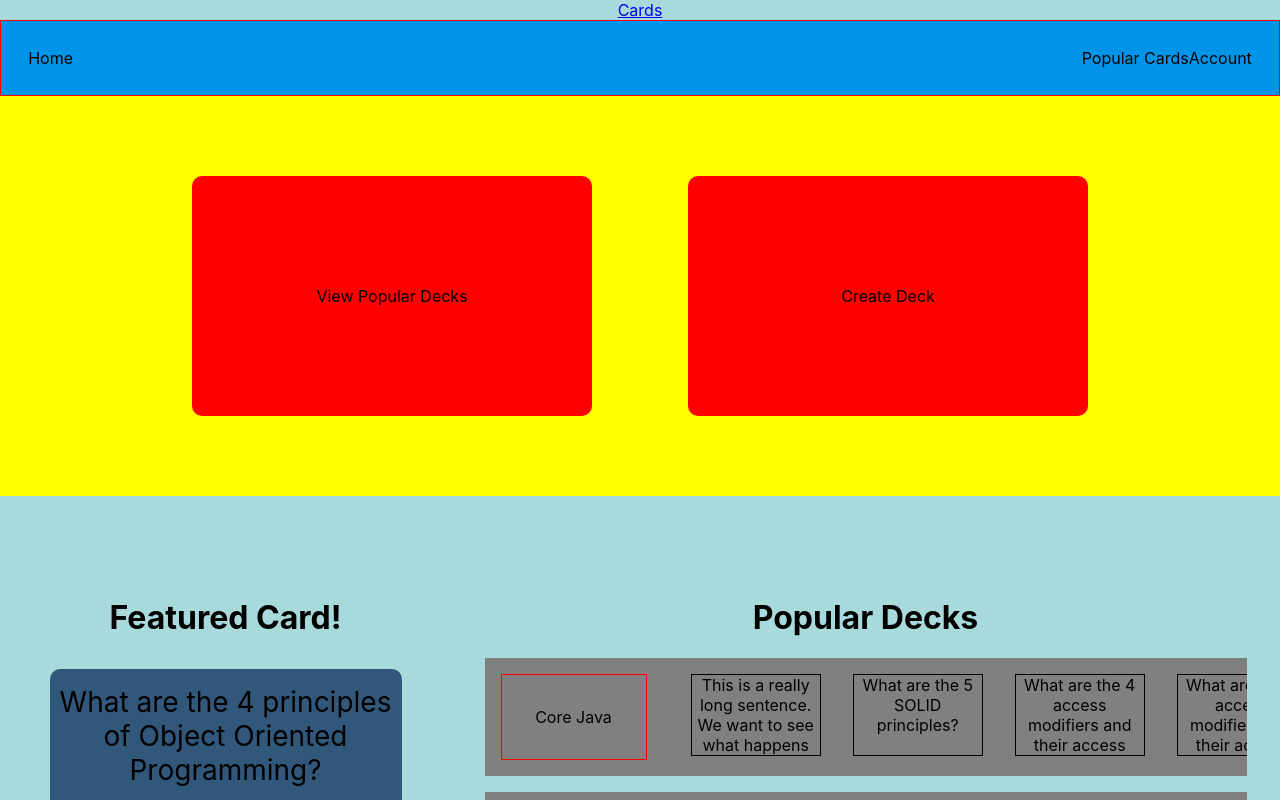
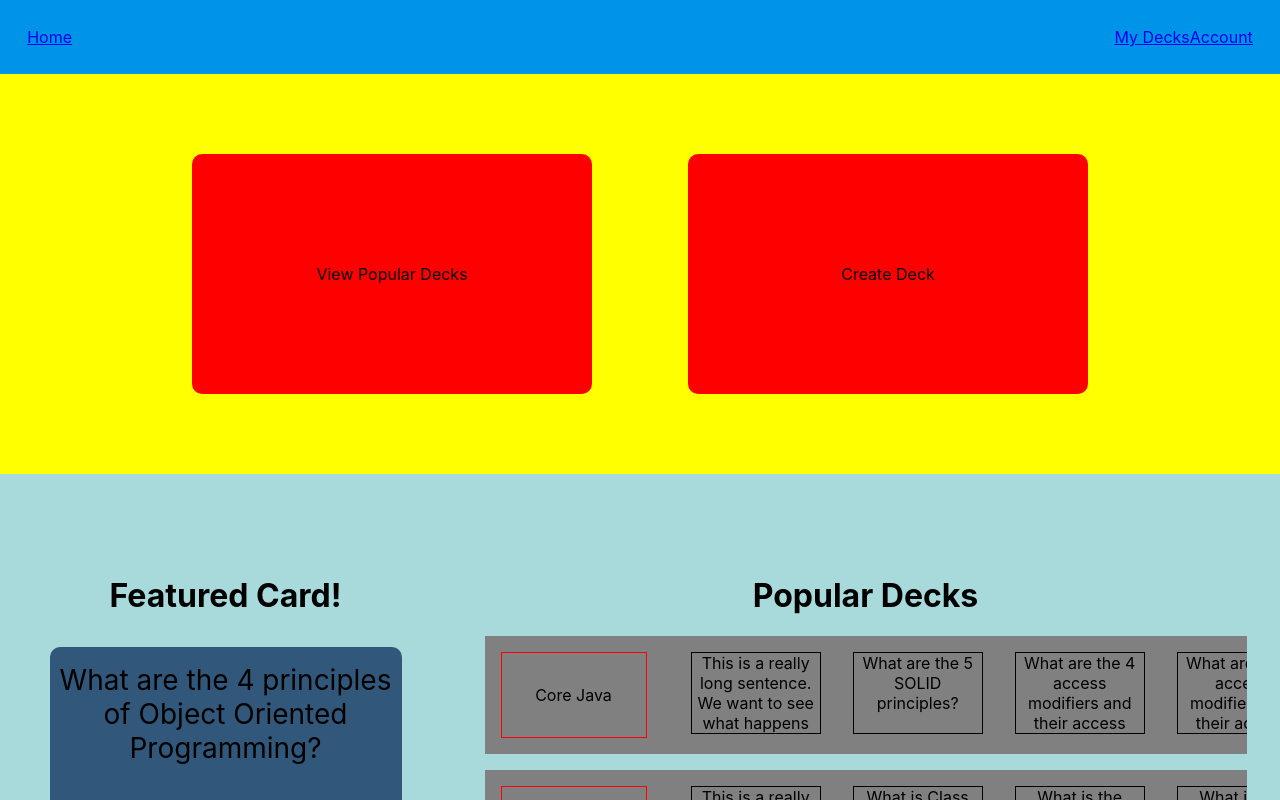
Before and after one commit to michael-mcmasters/Notecards, a React (Create React App) app: page / in a window 1280 px wide. Shown: the top 800 px of the page. Built offline with nearby package versions, Linux system fonts and the light colour scheme.

Commit message:
Navbar now linkes to homepage and cards page

```diff
--- a/src/App.js
+++ b/src/App.js
@@ -3,7 +3,6 @@ import {
   BrowserRouter as Router,
   Switch,
   Route,
-  Link
 } from "react-router-dom";
 import Navbar from "./components/navbar/Navbar.js";
 import HomePage from "./components/homepage/HomePage.js";
@@ -14,25 +13,27 @@ function App() {
   return (
     <div className="App">
       <Router>
-        <Link to="/cards">Cards</Link>
+
+        <Navbar></Navbar>
 
         <Switch>
           <Route path="/cards">
-            <div>Hello</div>
+            <h1 className="title App-logo">Java</h1>
+            <CardContainers></CardContainers>
+            <div className="controls-description">
+              <p>Use the arrow keys to cycle</p>
+              <p>Space bar to flip</p>
+              <p>Up key if you knew the answer</p>
+              <p>And click a card to edit its content</p>
+            </div>
           </Route>
+
+          {/* Home path must be last path for router to work */}
           <Route path="/">
-            <Navbar></Navbar>
             <HomePage></HomePage>
           </Route>
         </Switch>
-        {/* <h1 className="title App-logo">Java</h1>
-      <CardContainers></CardContainers>
-      <div className="controls-description">
-        <p>Use the arrow keys to cycle</p>
-        <p>Space bar to flip</p>
-        <p>Up key if you knew the answer</p>
-        <p>And click a card to edit its content</p>
-      </div> */}
+
       </Router>
     </div>
   );
--- a/src/components/Navbar/Navbar.js
+++ b/src/components/Navbar/Navbar.js
@@ -1,13 +1,14 @@
 import React from 'react';
 import styled from "styled-components";
+import { Link } from "react-router-dom";
 
 const Navbar = () => {
   return (
     <Wrapper>
       <NavContainer>
-        <FirstItem>Home</FirstItem>
-        <Item>Popular Cards</Item>
-        <Item>Account</Item>
+        <FirstItem><Link to="/">Home</Link></FirstItem>
+        <Item><Link to="/cards">My Decks</Link></Item>
+        <Item><Link to="/">Account</Link></Item>
       </NavContainer>
     </Wrapper>
   );
@@ -20,7 +21,6 @@ const Wrapper = styled.div`
 
 const NavContainer = styled.div`
   padding: 1.7rem;
-  border: 1px solid red;
   background-color: #0094E8;
   display: flex;
 `;
```
